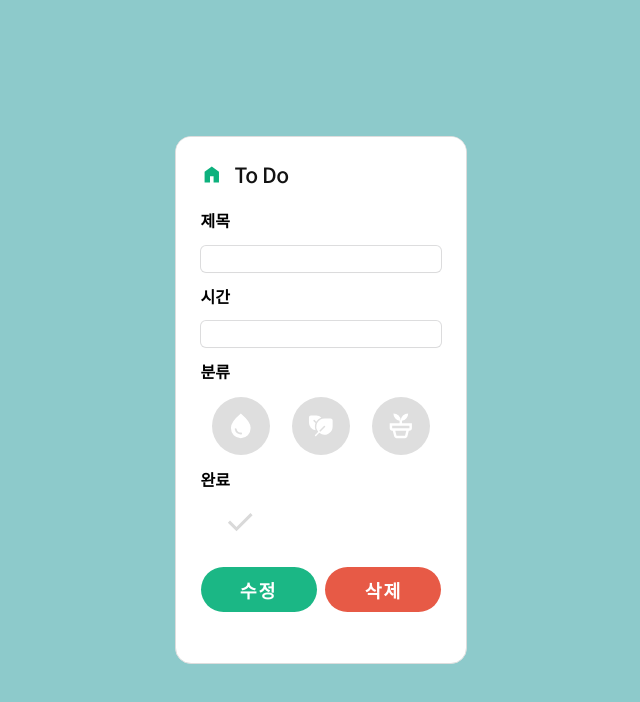
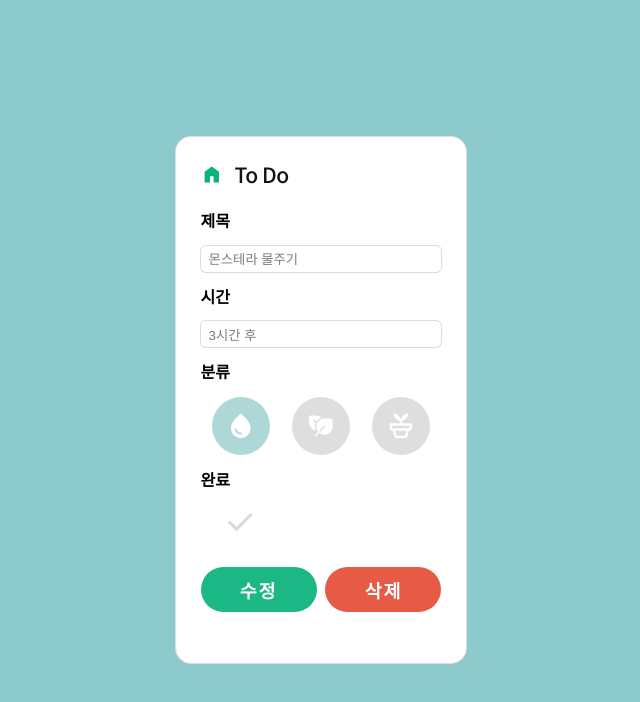
Before and after one commit to annkim7/to-do-app, a React (Create React App) app in the folder to-do-react/: page /edit/1 in a window 1280 px wide. Shown: the top 702 px of the page, without its empty margins (319-959 px from the left). Built offline with nearby package versions, Linux system fonts and the light colour scheme; data requests are answered from the project's data file; some icons are missing; a web font is replaced by a local one.

Commit message:
#40 list, edit 데이터 불러오지 못하는 오류 수정

```diff
--- a/to-do-react/data/db.json
+++ b/to-do-react/data/db.json
@@ -38,23 +38,37 @@
     {
       "id": 6,
       "category": "pot",
-      "title": "아이비 분갈이",
+      "title": "스킨답서스 분갈이",
       "time": "다음주",
       "done": true
-    },
-    {
-      "id": 11,
-      "category": "water",
-      "title": "222",
-      "time": "2222",
-      "done": false
     },
     {
       "id": 12,
       "category": "leaf",
       "title": "고구마 물주기",
-      "time": "13: 00 ~ 14: 00",
+      "time": "오늘 오후",
       "done": false
+    },
+    {
+      "id": 9,
+      "category": "water",
+      "title": "아이비 물주기",
+      "time": "12: 00 ~ 14: 00",
+      "done": true
+    },
+    {
+      "category": "leaf",
+      "title": "알로에 분갈이",
+      "time": "12이후",
+      "done": true,
+      "id": 14
+    },
+    {
+      "category": "leaf",
+      "title": "ㅈㄷㅈㄱ",
+      "time": "ㄷㅈㄱㅈㄲㄷ",
+      "done": false,
+      "id": 15
     }
   ]
 }
--- a/to-do-react/src/App.js
+++ b/to-do-react/src/App.js
@@ -5,8 +5,6 @@ import { ThemeProvider } from "styled-components";
 import { theme, mixins } from "./styles/theme";
 // routing
 import { BrowserRouter as Router, Routes, Route } from "react-router-dom";
-//data
-import useFetch from "./util/useFetch";
 
 const Nav = React.lazy(() => import("./components/Nav"));
 const List = React.lazy(() => import("./pages/List"));
@@ -15,24 +13,18 @@ const Edit = React.lazy(() => import("./pages/Edit"));
 const Add = React.lazy(() => import("./pages/Add"));
 
 export default function App() {
-  const [data, isPending, error] = useFetch("http://localhost:3001/data");
-
   return (
     <ThemeProvider theme={{ ...theme, ...mixins }}>
       <Router>
         <GlobalStyle />
-        {error && <div>{error}</div>}
         <Suspense fallback={<div>Loading...</div>}>
           <Nav />
           <main>
             <Routes>
-              <Route
-                path="/"
-                element={<Main data={data} isPending={isPending} />}
-              />
-              <Route path="/list" element={<List data={data} />} />
-              <Route path="/add" element={<Add data={data} />} />
-              <Route path="/edit/:id" element={<Edit data={data} />} />
+              <Route path="/" element={<Main />} />
+              <Route path="/list" element={<List />} />
+              <Route path="/add" element={<Add />} />
+              <Route path="/edit/:id" element={<Edit />} />
             </Routes>
           </main>
         </Suspense>
--- a/to-do-react/src/components/Choice.js
+++ b/to-do-react/src/components/Choice.js
@@ -1,7 +1,22 @@
 import { ThreeColumns } from "../styles/Layout";
 import Category from "../ButtonComponents/Category";
 
-export default function Choice({ label, array, values, event }) {
+export default function Choice({ label, values, event }) {
+  const array = [
+    {
+      id: 1,
+      category: "water",
+    },
+    {
+      id: 2,
+      category: "leaf",
+    },
+    {
+      id: 3,
+      category: "pot",
+    },
+  ];
+
   return (
     <>
       <h3>{label}</h3>
--- /dev/null
+++ b/to-do-react/src/components/Form.js
@@ -0,0 +1,70 @@
+import { useParams } from "react-router-dom";
+import { apiDelete, apiEdit } from "../util/api";
+
+import Input from "../components/Input";
+import useInput from "../util/useInput";
+import Choice from "../components/Choice";
+import useChoice from "../util/useChoice";
+import Check from "../components/Check";
+import useCheck from "../util/useCheck";
+import Modal from "../components/Modal";
+import useModal from "../util/useModal";
+
+import { ButtonBox } from "../styles/Layout";
+import Button from "../ButtonComponents/Button";
+
+export default function Form({ datum }) {
+  const { id } = useParams();
+
+  const [title, titleBind] = useInput(datum.title || "");
+  const [time, timeBind] = useInput(datum.time || "");
+  const [category, cateBind] = useChoice(datum.category || null);
+  const [done, checkBind] = useCheck(datum.done || false);
+  const [modal, modalBind, modalTime] = useModal(false);
+  const [alert, alertBind, alertTime] = useModal(false);
+
+  const handleDelete = () => {
+    apiDelete(`http://localhost:3001/data/${id}`);
+    alertBind();
+    alertTime(2000);
+  };
+
+  const handleEdit = () => {
+    const item = { category, title, time, done };
+    apiEdit(`http://localhost:3001/data/${id}`, item);
+    modalBind();
+    modalTime(2000);
+  };
+
+  return (
+    <>
+      <Input label={"제목"} values={titleBind} />
+      <Input label={"시간"} values={timeBind} />
+      <Choice label={"분류"} values={category} event={cateBind} />
+      <Check label={"완료"} values={checkBind} />
+
+      <ButtonBox>
+        <Button size="sm" text="수정" type="button" onClick={handleEdit} />
+        <Button
+          color="red"
+          size="sm"
+          text="삭제"
+          type="button"
+          onClick={() => {
+            modalBind();
+            alertBind();
+          }}
+        />
+      </ButtonBox>
+
+      {modal ? (
+        <Modal
+          label={"수정"}
+          alert={alert}
+          eventModal={modalBind}
+          handleDelete={handleDelete}
+        ></Modal>
+      ) : null}
+    </>
+  );
+}
--- a/to-do-react/src/pages/Add.js
+++ b/to-do-react/src/pages/Add.js
@@ -1,5 +1,4 @@
 import { apiAdd } from "../util/api";
-import { ButtonBox, FormArea } from "../styles/Layout";
 
 import Input from "../components/Input";
 import useInput from "../util/useInput";
@@ -8,31 +7,19 @@ import useChoice from "../util/useChoice";
 import Modal from "../components/Modal";
 import useModal from "../util/useModal";
 
+import { ButtonBox, FormArea } from "../styles/Layout";
 import Button from "../ButtonComponents/Button";
 
-export default function Add({ data }) {
-  const [titleValue, titleBind] = useInput("");
-  const [timeValue, timeBind] = useInput("");
-  const [cateValue, cateBind] = useChoice("");
+export default function Add() {
+  const [title, titleBind] = useInput("");
+  const [time, timeBind] = useInput("");
+  const [category, cateBind] = useChoice("");
   const [modalValue, modalBind, modalTime] = useModal(false);
-
-  const cateArr =
-    data &&
-    data.filter((el, idx, arr) => {
-      return arr.findIndex((item) => item.category === el.category) === idx;
-    });
 
   const handleSumbit = (e) => {
     e.preventDefault();
 
-    const item = {
-      id: data.length + 1,
-      category: cateValue,
-      title: titleValue,
-      time: timeValue,
-      done: false,
-    };
-
+    const item = { category, title, time, done: false };
     apiAdd(`http://localhost:3001/data`, item);
     modalBind();
     modalTime(2000);
@@ -42,12 +29,7 @@ export default function Add({ data }) {
     <FormArea onSubmit={handleSumbit}>
       <Input label={"제목"} values={titleBind} />
       <Input label={"시간"} values={timeBind} />
-      <Choice
-        label={"분류"}
-        array={cateArr}
-        values={cateValue}
-        event={cateBind}
-      />
+      <Choice label={"분류"} values={category} event={cateBind} />
       <ButtonBox>
         <Button text="추가" />
       </ButtonBox>
--- a/to-do-react/src/pages/Edit.js
+++ b/to-do-react/src/pages/Edit.js
@@ -1,91 +1,20 @@
+import useFetch from "../util/useFetch";
 import { useParams } from "react-router-dom";
 
-import { ButtonBox, FormArea } from "../styles/Layout";
+import { FormArea } from "../styles/Layout";
+import Form from "../components/Form";
 
-import Input from "../components/Input";
-import useInput from "../util/useInput";
-import Choice from "../components/Choice";
-import useChoice from "../util/useChoice";
-import Check from "../components/Check";
-import useCheck from "../util/useCheck";
-import Modal from "../components/Modal";
-import useModal from "../util/useModal";
-
-import Button from "../ButtonComponents/Button";
-import { apiDelete, apiEdit } from "../util/api";
-
-export default function Edit({ data }) {
+export default function Edit() {
   const { id } = useParams();
-
-  const [titleValue, titleBind] = useInput("");
-  const [timeValue, timeBind] = useInput("");
-  const [cateValue, cateBind] = useChoice(null);
-  const [checkValue, checkBind] = useCheck(false);
-  const [modalValue, modalBind, modalTime] = useModal(false);
-  const [alertValue, alertBind, alertTime] = useModal(false);
-
-  const cateArr =
-    data &&
-    data.filter((el, idx, arr) => {
-      return arr.findIndex((item) => item.category === el.category) === idx;
-    });
-
-  const handleDelete = () => {
-    apiDelete(`http://localhost:3001/data/${id}`);
-    alertBind();
-    alertTime(2000);
-  };
-
-  const handleEdit = () => {
-    const item = {
-      category: cateValue,
-      title: titleValue,
-      time: timeValue,
-      done: checkValue,
-    };
-    apiEdit(`http://localhost:3001/data/${id}`, item);
-    modalBind();
-    modalTime(2000);
-  };
+  const [datum, isPending, error] = useFetch(
+    `http://localhost:3001/data/${id}`
+  );
 
   return (
     <FormArea>
-      {data && (
-        <>
-          <Input label={"제목"} values={titleBind} />
-          <Input label={"시간"} values={timeBind} />
-          <Choice
-            label={"분류"}
-            array={cateArr}
-            values={cateValue}
-            event={cateBind}
-          />
-          <Check label={"완료"} values={checkBind} />
-
-          <ButtonBox>
-            <Button size="sm" text="수정" type="button" onClick={handleEdit} />
-            <Button
-              color="red"
-              size="sm"
-              text="삭제"
-              type="button"
-              onClick={() => {
-                modalBind();
-                alertBind();
-              }}
-            />
-          </ButtonBox>
-
-          {modalValue ? (
-            <Modal
-              label={"수정"}
-              alert={alertValue}
-              eventModal={modalBind}
-              handleDelete={handleDelete}
-            ></Modal>
-          ) : null}
-        </>
-      )}
+      {isPending && <div>Loading...</div>}
+      {error && <div>{error}</div>}
+      {datum && <Form datum={datum} />}
     </FormArea>
   );
 }
--- a/to-do-react/src/pages/List.js
+++ b/to-do-react/src/pages/List.js
@@ -1,18 +1,31 @@
+import useFetch from "../util/useFetch";
+
 import Item from "../components/Item";
 import { ListRows } from "../styles/Layout";
 
-export default function List({ data }) {
-  const check = data && data.filter((el) => el.done);
-  const noCheck = data && data.filter((el) => !el.done);
-  const order = [...check, ...noCheck];
+export default function List() {
+  const [data, isPending, error] = useFetch("http://localhost:3001/data");
+
+  const array =
+    data &&
+    data.sort((a, b) => {
+      if (a.done > b.done) return -1;
+      else return 1;
+    });
 
   return (
+    <>
+      {isPending && <div>Loading...</div>}
+      {error && <div>{error}</div>}
+      {data && (
         <article>
           <ListRows>
-        {order.map((item, idx) => (
+            {array.map((item, idx) => (
               <Item key={idx} item={item} />
             ))}
           </ListRows>
         </article>
+      )}
+    </>
   );
 }
--- a/to-do-react/src/pages/Main.js
+++ b/to-do-react/src/pages/Main.js
@@ -1,3 +1,5 @@
+import useFetch from "../util/useFetch";
+
 import styled from "styled-components";
 import { ListRows } from "../styles/Layout";
 
@@ -8,12 +10,14 @@ const MatinTitle = styled.h3`
   margin-bottom: 1.456rem;
 `;
 
-export default function Main({ data, isPending }) {
+export default function Main() {
+  const [data, isPending, error] = useFetch("http://localhost:3001/data");
   const notList = data && data.filter((el) => !el.done);
 
   return (
     <>
       {isPending && <div>Loading...</div>}
+      {error && <div>{error}</div>}
       {data && (
         <article>
           <Notice data={data} />
```
Lines whose indentation alone changed are shown as unchanged.
